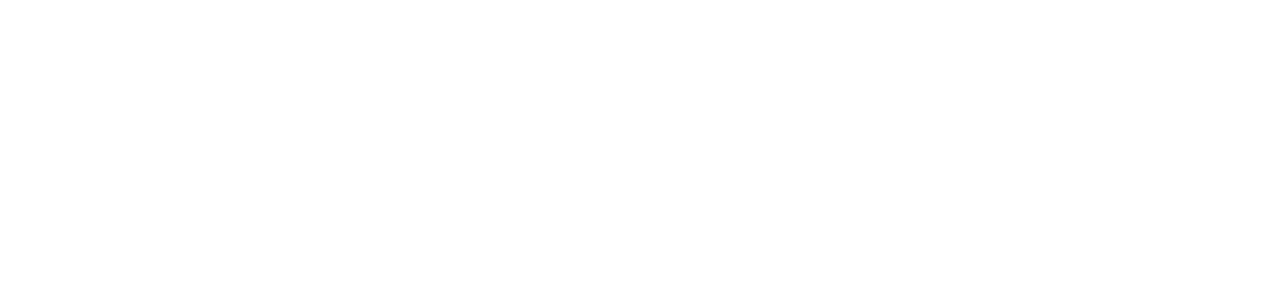
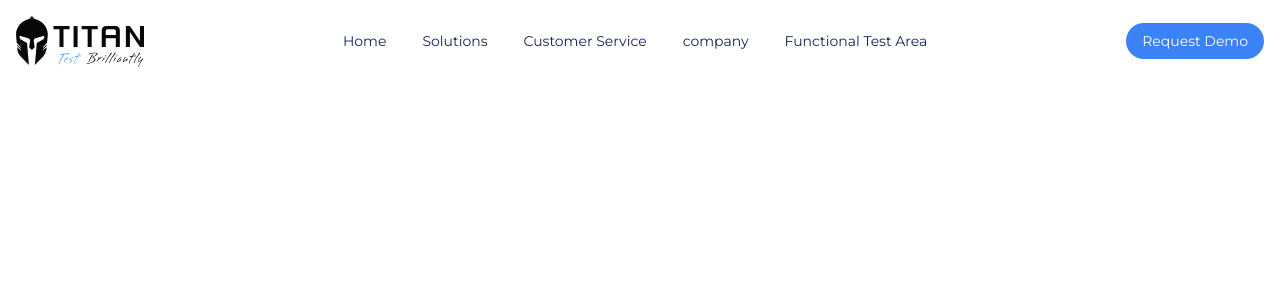
Before and after one commit to AdityaBanik/TestLifeCycle, a SvelteKit app: page /solutions in a window 1280 px wide. Shown: the top 300 px of the page. Built offline with nearby package versions, Linux system fonts and the light colour scheme.

Commit message:
added html for solutions page

```diff
--- a/src/app.css
+++ b/src/app.css
@@ -1,3 +1,8 @@
 @tailwind base;
 @tailwind components;
 @tailwind utilities;
+
+body{
+    font-family: "Montserrat", sans-serif;
+    @apply text-blue-950 ;
+}
--- a/src/app.html
+++ b/src/app.html
@@ -1,6 +1,9 @@
 <!doctype html>
 <html lang="en">
 	<head>
+		<link rel="preconnect" href="https://fonts.googleapis.com">
+<link rel="preconnect" href="https://fonts.gstatic.com" crossorigin>
+<link href="https://fonts.googleapis.com/css2?family=Montserrat:ital,wght@0,100..900;1,100..900&display=swap" rel="stylesheet">
 		<meta charset="utf-8" />
 		<link rel="icon" href="%sveltekit.assets%/favicon.png" />
 		<meta name="viewport" content="width=device-width, initial-scale=1" />
--- a/src/lib/components/IconCard.svelte
+++ /dev/null
@@ -1,5 +0,0 @@
-<article>
-    <img src="https://static.wixstatic.com/media/454d4b_d8eec91f91d04b99b3bb02ca3b51b14f~mv2.png/v1/fill/w_142,h_142,fp_0.50_0.50,q_85,usm_0.66_1.00_0.01,enc_auto/Layer%201702.png" alt="ICOn">
-    <h3>Effortless Organization</h3>
-    <p class="">Easily trace equipment locations, ensuring no movement goes unsupervised. </p>
-</article>
--- /dev/null
+++ b/src/lib/components/buttons/Button.svelte
@@ -0,0 +1,11 @@
+<script lang="ts">
+    export let text:string;
+    export let className:string ='';
+    export let link:string = '#';
+</script>
+
+
+
+<a href={link} class="group fluid-font inline-flex items-center gap-2 px-4 py-2 bg-blue-500 text-white rounded-full  hover:bg-blue-700 active:bg-gray-400 {className}">
+	{text}
+</a>
--- /dev/null
+++ b/src/lib/components/cards/IconCard.svelte
@@ -0,0 +1,19 @@
+<script>
+	export let title = '';
+	export let description = '';
+	export let imgSrc = '';
+	export let imgAlt = '';
+</script>
+
+<article class="flex flex-col gap-2 p-4 md:p-6 border rounded-lg md:rounded-2xl max-w-80 hover:bg-slate-50 transition-colors">
+	<img class="md:w-24 w-12 " src={imgSrc} alt={imgAlt} />
+	<h3 class="font-medium text-xs md:text-base">{title}</h3>
+	<p class="fluid-description font-normal">{description}</p>
+</article>
+
+
+<style>
+    .fluid-description{
+        font-size: clamp(0.7rem, 1.5vw, 0.875rem);
+    }
+</style>
--- /dev/null
+++ b/src/lib/components/shared/NavDropdown.svelte
@@ -0,0 +1,18 @@
+<script>
+	let open = false;
+</script>
+
+
+	<button on:mouseenter={() => (open = true)} on:mouseleave={()=> (open = false)}> company </button>
+
+	{#if open}
+		<section class="p-4 border cursor-default bg-white absolute top-16 translate-x-[-50%]  z-50 shadow-md rounded-md">
+			<ul  class="grid grid-cols-2 gap-5 ">
+				<li>Equipment Management</li>
+				<li>Asset Management</li>
+				<li>Inventory Management</li>
+				<li>Work Order Management</li>
+				<li>Preventive Maintenance</li>
+			</ul>
+		</section>
+	{/if}
--- a/src/routes/+layout.svelte
+++ b/src/routes/+layout.svelte
@@ -1,5 +1,35 @@
 <script>
-    import "../app.css";
-  </script>
+	import '../app.css';
+	import logo from '$lib/assets/titanLogo.svg';
+	import Button from '$lib/components/buttons/Button.svelte';
+	import NavDropdown from '$lib/components/shared/NavDropdown.svelte';
+</script>
 
-  <slot />
+<header class="flex justify-between items-center container p-4">
+	<img src={logo} alt="Titan Logo" class="logo" />
+	<nav>
+		<ul class="flex gap-5">
+			<li>home</li>
+			<li>solutions</li>
+			<li>customer service</li>
+			<li>
+        <NavDropdown />
+      </li>
+			<li>functional test area</li>
+		</ul>
+	</nav>
+
+	<Button text="Request Demo" className="text-sm" />
+</header>
+
+<slot />
+
+<style type="postcss">
+	nav ul li {
+		@apply capitalize hover:bg-blue-50 px-2 py-1 rounded-lg text-sm cursor-pointer;
+	}
+
+	.logo {
+		width: clamp(100px, 10vw, 200px);
+	}
+</style>
--- a/src/routes/+page.svelte
+++ b/src/routes/+page.svelte
@@ -1,10 +1,67 @@
 <script lang="ts">
-	import IconCard from "$lib/components/IconCard.svelte";
-
-
-
+	import IconCard from '$lib/components/cards/IconCard.svelte';
 </script>
 
+<section class="bg-gradient-to-t from-sky-100 to-white sticky z-10 top-0">
+	<div class="container text-center lg:min-h-screen flex flex-col gap-10 items-center justify-end pt-10">
+		<div>
+			<h1 class="font-bold md:text-2xl lg:text-5xl mb-2">Equipment Management</h1>
+			<p class="md:max-w-[700px] text-xs md:text-base lg:text-lg font-light">
+				Our Equipment Management feature streamlines the process of tracking, maintaining, and
+				utilizing your valuable assets, ensuring optimal performance and minimal downtime.
+			</p>
+		</div>
+		<img
+			class="w-[70%] cover-img-shadow border border-gray-100 rounded-t-xl"
+			src="https://static.wixstatic.com/media/454d4b_7f982811ab5f4f15898a14fcac1d62aa~mv2.png/v1/fill/w_1672,h_800,fp_0.48_0.12,q_90,usm_0.66_1.00_0.01,enc_auto/Titan%20%20App%20UI%20(Equipment%20V1).png"
+			alt=""
+		/>
+	</div>
+</section>
 
-<h1>Welcome to SvelteKit</h1>
-<p>Visit <a href="https://kit.svelte.dev">kit.svelte.dev</a> to read the documentation</p>
+<section class="shadow relative z-20 bg-white min-h-screen">
+	<div class="container pt-10 md:pt-20">
+		<h2 class="font-bold line-height md:text-2xl lg:text-4xl mb-2 md:mb-4 max-w-sm md:max-w-xl">
+			Where Gear Management Meets Effortless Excellence.
+		</h2>
+		<p class="max-w-sm md:max-w-2xl text-xs md:text-base">
+			For engineers and management teams, our valued customers, TITAN's Equipment Management feature
+			offers the following benefits:
+		</p>
+		<div class="grid grid-cols-2 lg:grid-cols-3 gap-4 md:gap-16 md:py-20 py-10 place-items-center">
+			<IconCard
+				imgSrc="https://static.wixstatic.com/media/454d4b_d8eec91f91d04b99b3bb02ca3b51b14f~mv2.png/v1/fill/w_142,h_142,fp_0.50_0.50,q_85,usm_0.66_1.00_0.01,enc_auto/Layer%201702.png"
+				title="Effortless Organization"
+				description="Easily trace equipment locations, ensuring no movement goes unsupervised. "
+			/>
+			<IconCard
+				imgSrc="https://static.wixstatic.com/media/454d4b_d8eec91f91d04b99b3bb02ca3b51b14f~mv2.png/v1/fill/w_142,h_142,fp_0.50_0.50,q_85,usm_0.66_1.00_0.01,enc_auto/Layer%201702.png"
+				title="Effortless Organization"
+				description="Easily trace equipment locations, ensuring no movement goes unsupervised. "
+			/>
+			<IconCard
+				imgSrc="https://static.wixstatic.com/media/454d4b_d8eec91f91d04b99b3bb02ca3b51b14f~mv2.png/v1/fill/w_142,h_142,fp_0.50_0.50,q_85,usm_0.66_1.00_0.01,enc_auto/Layer%201702.png"
+				title="Effortless Organization"
+				description="Easily trace equipment locations, ensuring no movement goes unsupervised. "
+			/>
+			<IconCard
+				imgSrc="https://static.wixstatic.com/media/454d4b_d8eec91f91d04b99b3bb02ca3b51b14f~mv2.png/v1/fill/w_142,h_142,fp_0.50_0.50,q_85,usm_0.66_1.00_0.01,enc_auto/Layer%201702.png"
+				title="Effortless Organization"
+				description="Easily trace equipment locations, ensuring no movement goes unsupervised. "
+			/>
+		</div>
+	</div>
+</section>
+
+<style lang="post-css">
+	.shadow {
+		box-shadow: 0 -10px 20px -10px rgba(0, 0, 0, 0.3);
+	}
+
+	.line-height {
+		line-height: 1.2 !important;
+	}
+	.cover-img-shadow {
+		box-shadow: rgba(0, 0, 0, 0.16) 0px 1px 4px;
+	}
+</style>
--- a/tailwind.config.js
+++ b/tailwind.config.js
@@ -1,8 +1,19 @@
 /** @type {import('tailwindcss').Config} */
 export default {
-  content: ['./src/**/*.{html,js,svelte,ts}'],
-  theme: {
-    extend: {}
-  },
-  plugins: []
+	content: ['./src/**/*.{html,js,svelte,ts}'],
+	theme: {
+		extend: {
+      minHeight: {
+        'screen': 'calc(100vh - 90px)',
+      }
+
+		},
+    container: {
+      center: true,
+      padding: {
+        DEFAULT: '1rem'
+      }
+    }
+	},
+	plugins: []
 };
```
Also changed, not shown: src/lib/assets/titanLogo.svg (added), src/lib/index.ts (line endings or trailing spaces).
